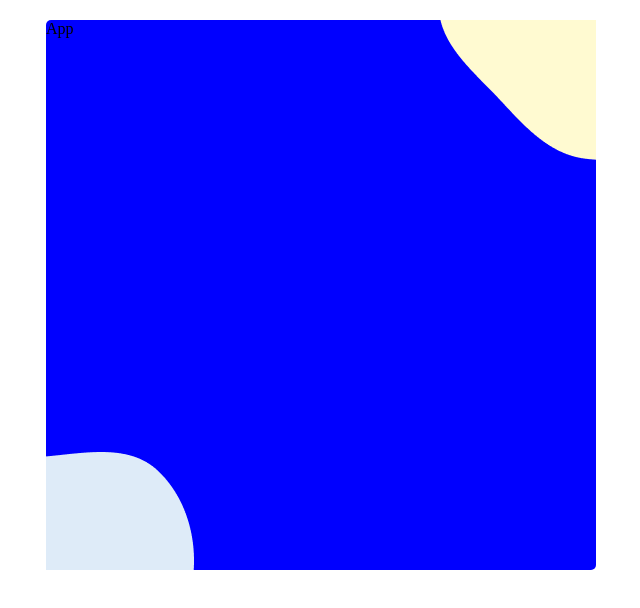
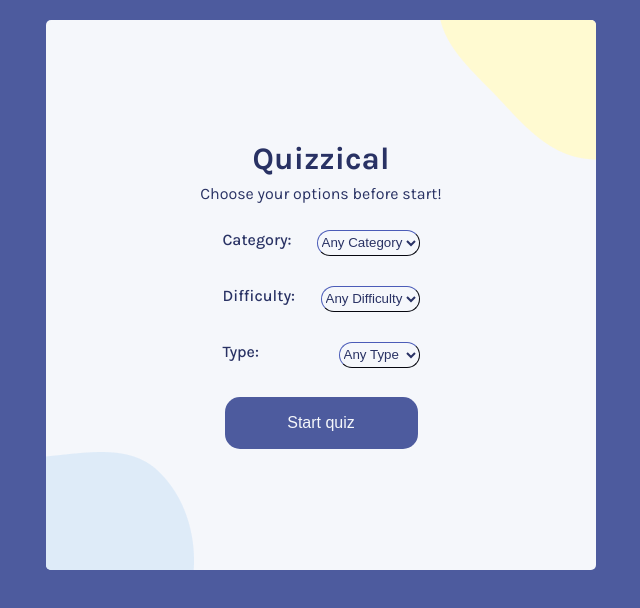
Before and after one commit to zezit/Quizzical-Project, a React (Create React App) app: page / in a window 1280 px wide. Shown: the top 608 px of the page, without its empty margins (319-959 px from the left). Built offline with nearby package versions, Linux system fonts and the light colour scheme.

Commit message:
tela inicial criada, falta adicionar as funções e opções

```diff
--- a/src/App.js
+++ b/src/App.js
@@ -1,29 +1,17 @@
-import React from 'react';
+import React from "react";
 
-// import { Footer, Blog, Possibility, Features, WhatGPT3, Header } from './containers';
-// import { CTA, Brand, Navbar } from './components';
+import { Background, Initial, Questions } from "./components";
 
-import './style/App.css';
-import yellow from "./images/blob 5.png"
-import violet from "./images/blobs.png"
+import "./style/App.css";
 
-const App = () => (
-  <div className="App">
-    <img className="back--yellow" src={yellow} alt="back blob y"/>
-    <img className="back--violet" src={violet} alt="back blob" v/>
-    App
-    {/* <div className="gradient__bg">
-      <Navbar />
-      <Header />
-    </div>
-    <Brand />
-    <WhatGPT3 />
-    <Features />
-    <Possibility />
-    <CTA />
-    <Blog />
-    <Footer /> */}
-  </div>
-);
+export default function App() {
+    // Indica se está no estado inicial ou não
+    const [init, setInit] = React.useState(true);
 
-export default App;
+    return (
+        <div className="App">
+            <Background />
+            {init ? <Initial /> : <Questions />}
+        </div>
+    );
+}
--- /dev/null
+++ b/src/components/background/Background.jsx
@@ -0,0 +1,13 @@
+import React from "react";
+import "./background.css";
+import yellow from "../../images/blob 5.png";
+import violet from "../../images/blobs.png";
+
+export default function Background() {
+    return (
+        <div className="background">
+            <img className="back--yellow" src={yellow} alt="back blob y" />
+            <img className="back--violet" src={violet} alt="back blob" v />
+        </div>
+    );
+}
--- /dev/null
+++ b/src/components/background/background.css
@@ -0,0 +1,11 @@
+.back--yellow {
+    position: absolute;
+    border-top-right-radius: 5px;
+    right: 0;
+}
+
+.back--violet {
+    position: absolute;
+    border-bottom-left-radius: 5px;
+    bottom: 0;
+}
--- /dev/null
+++ b/src/components/index.js
@@ -0,0 +1,3 @@
+export { default as Background } from './background/Background';
+export { default as Initial } from './initial/Initial';
+export { default as Questions } from './questions/Questions';
--- /dev/null
+++ b/src/components/initial/Initial.jsx
@@ -0,0 +1,25 @@
+import React from "react";
+import Selection from "./Selection"
+import "./initial.css";
+
+export default function Initial() {
+    return (
+        <div className="initial--screen">
+            <span className="initial--title">Quizzical</span>
+            <span className="initial--description">
+                Choose your options before start!
+            </span>
+            <div className="initial--all-options">
+                <Selection
+                type="Category"/>
+                <Selection
+                type="Difficulty"/>
+                <Selection
+                type="Type"/>
+            </div>
+            <div className="initial--button">
+                <button>Start quiz</button>
+            </div>
+        </div>
+    );
+}
--- /dev/null
+++ b/src/components/initial/Selection.jsx
@@ -0,0 +1,19 @@
+import React from "react";
+import "./selection.css"
+
+const Selection = (props) => {
+    return (
+        <div className="Selection">
+            <label for="options">{`${props.type}:`}</label>
+
+            <select name="options" className="options">
+                <option className="option" value="volvo">{`Any ${props.type}`}</option>
+                <option className="option" value="saab">Saab</option>
+                <option className="option" value="mercedes">Mercedes</option>
+                <option className="option" value="audi">Audi</option>
+            </select>
+        </div>
+    );
+};
+
+export default Selection;
--- /dev/null
+++ b/src/components/initial/initial.css
@@ -0,0 +1,51 @@
+.initial--screen {
+    display: flex;
+    flex-direction: column;
+    align-items: center;
+    justify-content: center;
+    height: 550px;
+}
+
+.initial--title {
+    color: var(--color-dark-violet);
+    font-size: 31.25px;
+    font-weight: bold;
+    margin-bottom: 7px;
+}
+
+.initial--description {
+    color: var(--color-dark-violet);
+    font-size: 16px;
+    margin-bottom: 12px;
+}
+
+.initial--button {
+    display: flex;
+    align-items: center;
+    justify-content: center;
+    width: 197px;
+    height: 56px;
+}
+
+.initial--all-options{
+    margin-bottom: 12px;
+}
+
+.initial--button > button {
+    background-color: var(--color-light-violet);
+    color: var(--color-light-text);
+    border: none;
+    outline: 0;
+    width: 193px;
+    height: 52px;
+    border-radius: 15px;
+    font-size: 16px;
+    font-weight: 500;
+    cursor: pointer;
+}
+
+.initial--button > button:hover {
+    width: 197px;
+    height: 56px;
+    font-size: 17px;
+}
--- /dev/null
+++ b/src/components/initial/selection.css
@@ -0,0 +1,23 @@
+.Selection {
+    display: flex;
+    color: var(--color-dark-violet);
+    font-size: 16px;
+    font-weight: 500;
+    padding: 15px;
+    justify-content: space-between;
+}
+
+.Selection > label {
+    text-align: center;
+    margin-bottom: 7px;
+    margin-right: 25px;
+}
+
+.options {
+    cursor: pointer;
+    color: var(--color-dark-violet);
+    background-color: var(--color-light-text);
+    border: 1.3px solid var(--color-dark-violet);
+    border-style: outset;
+    border-radius: 15px;
+}
--- /dev/null
+++ b/src/components/questions/Questions.jsx
@@ -0,0 +1,6 @@
+import React from "react";
+import "./questions.css";
+
+export default function Questions() {
+    return <div className="questions--screen"></div>;
+}
--- a/src/style/App.css
+++ b/src/style/App.css
@@ -5,22 +5,17 @@
     scroll-behavior: smooth;
 }
 
+body{
+    background-color: var(--color-light-violet);
+}
+
 .App {
+    font-family: var(--font-family);
     position: relative;
     display: block;
     margin: 20px auto;
-    background-color: blue;
+    background-color: var(--color-light-text);
     width: 550px;
     height: 550px;
     border-radius: 5px;
 }
-
-.back--yellow {
-    position: absolute;
-    right: 0;
-}
-
-.back--violet {
-    position: absolute;
-    bottom: 0;
-}
--- a/src/style/index.css
+++ b/src/style/index.css
@@ -1,7 +1,7 @@
-@import url('https://fonts.googleapis.com/css2?family=Inter:wght@100;200;300;400;500;600;700;800&display=swap');
+@import url('https://fonts.googleapis.com/css2?family=Karla:wght@200;300;400;500;600;700;800&display=swap');
 
 :root {
-  --font-family: 'Inter', sans-serif;
+  --font-family: 'Karla', sans-serif;
   --color-dark-violet: #293264;
   --color-light-violet : #4D5B9E;
   --color-light-text: #F5F7FB;
```
Also changed, not shown: src/components/questions/questions.css (added).
